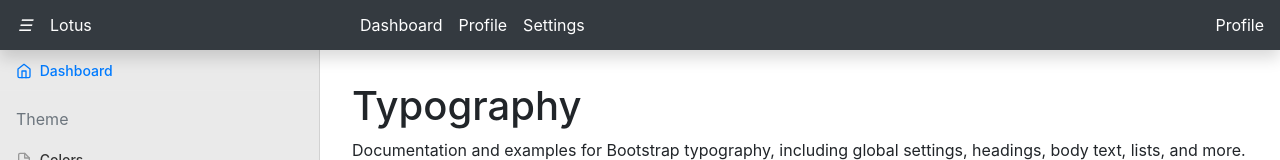
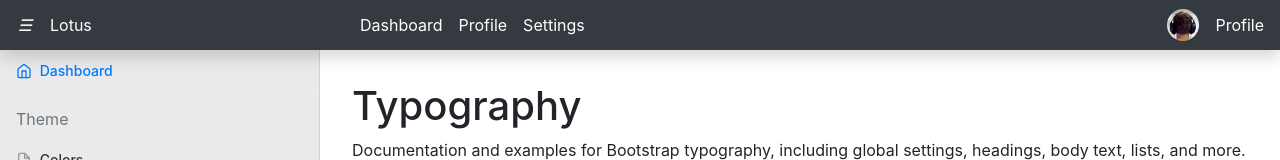
Before and after one commit to Andras-Simon/lotus-free-angular-admin-template, a website: page src/index.html in a window 1280 px wide. Shown: the top 160 px of the page. Drawn offline with nearby package versions, Linux system fonts and the light colour scheme.

Commit message:
Add header toolbar avatar

```diff
--- a/src/css/main.css
+++ b/src/css/main.css
@@ -77,6 +77,13 @@
   .header__avatar {
     margin-right: 1em;
     margin-left: 1em;
+  }
+
+  .header__avatar--image {
+    border-radius: 50em;
+    margin: 0em 1em;
+    width: 2em;
+    cursor: pointer;
   }
 
   .header__menu {
--- a/src/index.html
+++ b/src/index.html
@@ -44,6 +44,7 @@
             </li>
           </ul>
           <div class="header__avatar">
+              <img src="images/avatar.jpg" class="header__avatar--image">
               <a href="#">Profile</a>
           </div>
 
```
Also changed, not shown: src/images/avatar.jpg (added).
